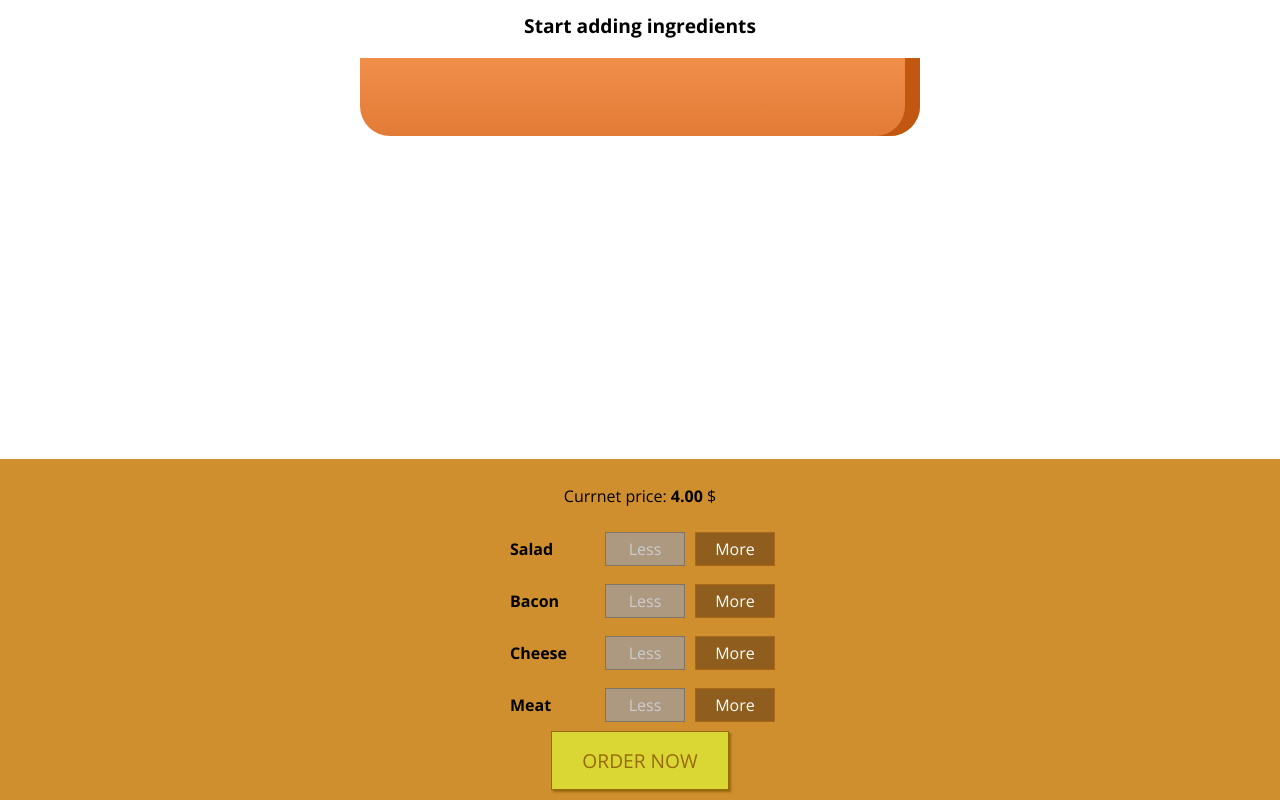
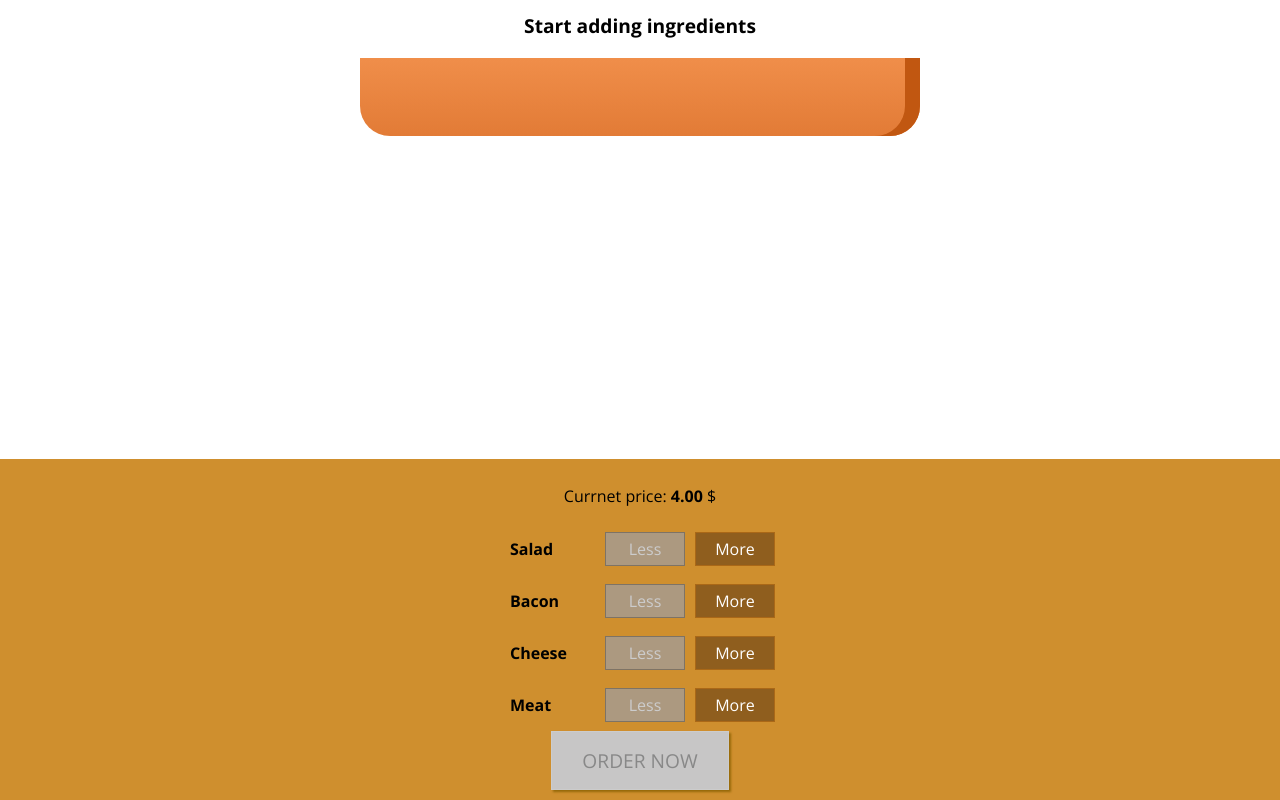
Before and after one commit to lukasz-koziara/React-Burger-Maker, a React app: page / in a window 1280 px wide. Shown: the part 179-979 px from the top of the page. Built offline with nearby package versions, Linux system fonts and the light colour scheme.

Commit message:
order button logic

```diff
--- a/src/components/Burger/BuildControls/BuildControls.js
+++ b/src/components/Burger/BuildControls/BuildControls.js
@@ -23,7 +23,10 @@
 
      />
         ))}
-        <button className={classes.OrderButton}>ORDER NOW</button>
+        <button
+        className={classes.OrderButton}
+        disabled={!props.purchasable}
+        >ORDER NOW</button>
     </div>
 
 );
--- a/src/containers/BurgerBuilder/BurgerBuilder.js
+++ b/src/containers/BurgerBuilder/BurgerBuilder.js
@@ -19,7 +19,19 @@
             cheese: 0,
             meat: 0,
         },
-        totalPrice: 4
+        totalPrice: 4,
+        purchasable: false
+    }
+
+    updatePurchaseState (ingredients) {
+        const sum = Object.keys(ingredients)
+        .map(igKey => {
+            return ingredients[igKey]
+        })
+        .reduce((sum, el) => {
+            return sum + el;
+        }, 0);
+        this.setState({purchasable: sum > 0});
     }
 
     addIngredientHandler = (type) => {
@@ -33,6 +45,7 @@
     const oldPrice = this.state.totalPrice;
     const newPrice = oldPrice + priceAddition;
     this.setState({totalPrice: newPrice, ingredients: updateIngredients})
+    this.updatePurchaseState(updateIngredients);
     }
 
     removeIngredientHandler = (type) => {
@@ -49,6 +62,7 @@
     const oldPrice = this.state.totalPrice;
     const newPrice = oldPrice - priceDecrese;
     this.setState({totalPrice: newPrice, ingredients: updateIngredients})
+    this.updatePurchaseState(updateIngredients);
     }
 
     render () {
@@ -67,6 +81,7 @@
                     ingredientRemoved={this.removeIngredientHandler}
                     disabled={disabledInfo}
                     price={this.state.totalPrice}
+                    purchasable={this.state.purchasable}
                 />
             </Aux>
         );
```
